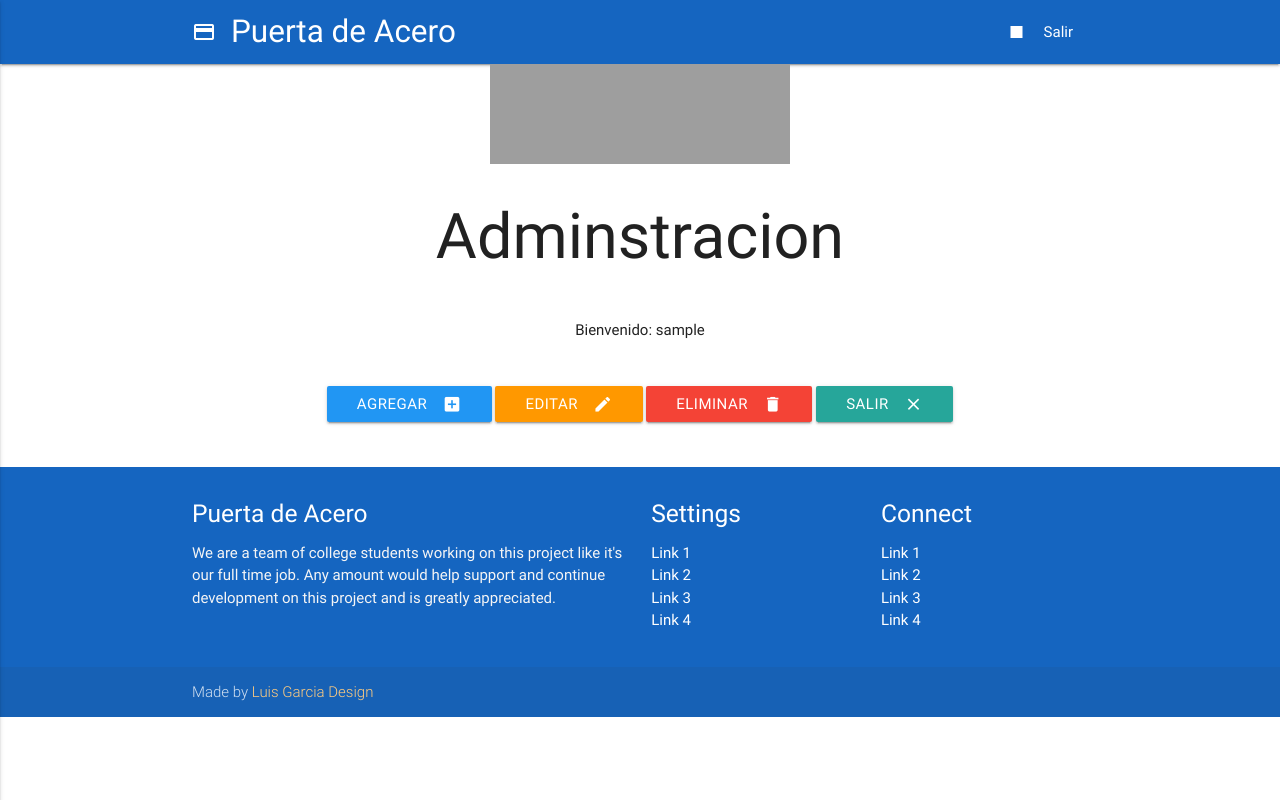
After one commit to DrGarciaDev/login, a PHP site: page /principal.php in a window 1280 px wide. The commit adds this page. Run offline with PHP 8.4, Linux system fonts and the light colour scheme; the visitor is signed in with stand-in values (Sample User, id 1); grey boxes are pictures that could not be loaded.

Commit message:
Agregar, editar, eliminar 1.2 con archivo 'principal.php' agregado para tenerse como página de inicio

```diff
--- a/agregar.php
+++ b/agregar.php
@@ -1,4 +1,8 @@
 <?php //codigo cambios
+session_start();
+
+$titulo = "AGREGAR";
+
 include('include/header.php');
 
 if($_SERVER["REQUEST_METHOD"] == "POST") {
@@ -58,7 +62,7 @@ if($_SERVER["REQUEST_METHOD"] == "POST") {
                 </button>
             </div>
             <div class="input-field">
-                <a class='btn waves-effect red' href='salir.php'>SALIR
+                <a class='btn waves-effect red' href='principal.php'>ATRÁS
                     <i class='material-icons right'>close</i>
                 </a>
             </div>
--- a/eliminar.php
+++ b/eliminar.php
@@ -1,4 +1,8 @@
 <?php //codigo cambios
+    session_start();
+
+    $titulo = "ELIMINAR";
+
     include('include/header.php');
 
     $con = mysqli_connect("localhost","id127413_mario","mario","id127413_datos");
@@ -87,7 +91,7 @@
             </table>
             <br>
             <br>
-            <a class='btn waves-effect red' href='salir.php'>SALIR<i class='material-icons right'>close</i></a>
+            <a class='btn waves-effect red' href='principal.php'>ATRÁS<i class='material-icons right'>close</i></a>
         </div>
 
         </div>
--- a/include/header.php
+++ b/include/header.php
@@ -4,7 +4,7 @@
   <meta http-equiv="Content-Type" content="text/html; charset=UTF-8"/>
   <meta name="viewport" content="width=device-width, initial-scale=1, maximum-scale=1.0"/>
   <link rel="icon" type="image/x-icon" href="img/favicon.ico">
-  <title><?php echo $titulo; ?> - INICIO </title>
+  <title><?php echo $titulo; ?></title>
 
   <!-- CSS  -->
   <link href="https://fonts.googleapis.com/icon?family=Material+Icons" rel="stylesheet">
--- /dev/null
+++ b/principal.php
@@ -0,0 +1,33 @@
+<?php
+session_start();
+
+$titulo = "ADMINISTRACION";
+include('include/header.php');
+
+?>
+
+<center>
+
+    <img src='https://i.pinimg.com/originals/a5/8a/e6/a58ae648c4eef0537c14cece8ce272f5.png' height='100' width='300' >
+    <h1>
+    Adminstracion
+    </h1>
+
+    <br>
+    Bienvenido: <?php echo $_SESSION['usuario']; ?>
+
+    <br>
+    <br>
+    <br>
+
+    <a class='btn waves-effect blue' href='agregar.php'>AGREGAR<i class='material-icons right'>add_box</i></a>
+
+    <a class='btn waves-effect orange' href='editar.php'>EDITAR<i class='material-icons right'>edit</i></a>
+
+    <a class='btn waves-effect red' href='eliminar.php'>ELIMINAR<i class='material-icons right'>delete</i></a>
+
+    <a class='btn waves-effect waves-light' href='salir.php'>SALIR<i class='material-icons right'>close</i></a>
+
+</center>
+
+<?php include('include/footer.php'); ?>
```
Also changed, not shown: editar.php (+8 -4 lines), valida_usuario.php (+15 -13 lines).
